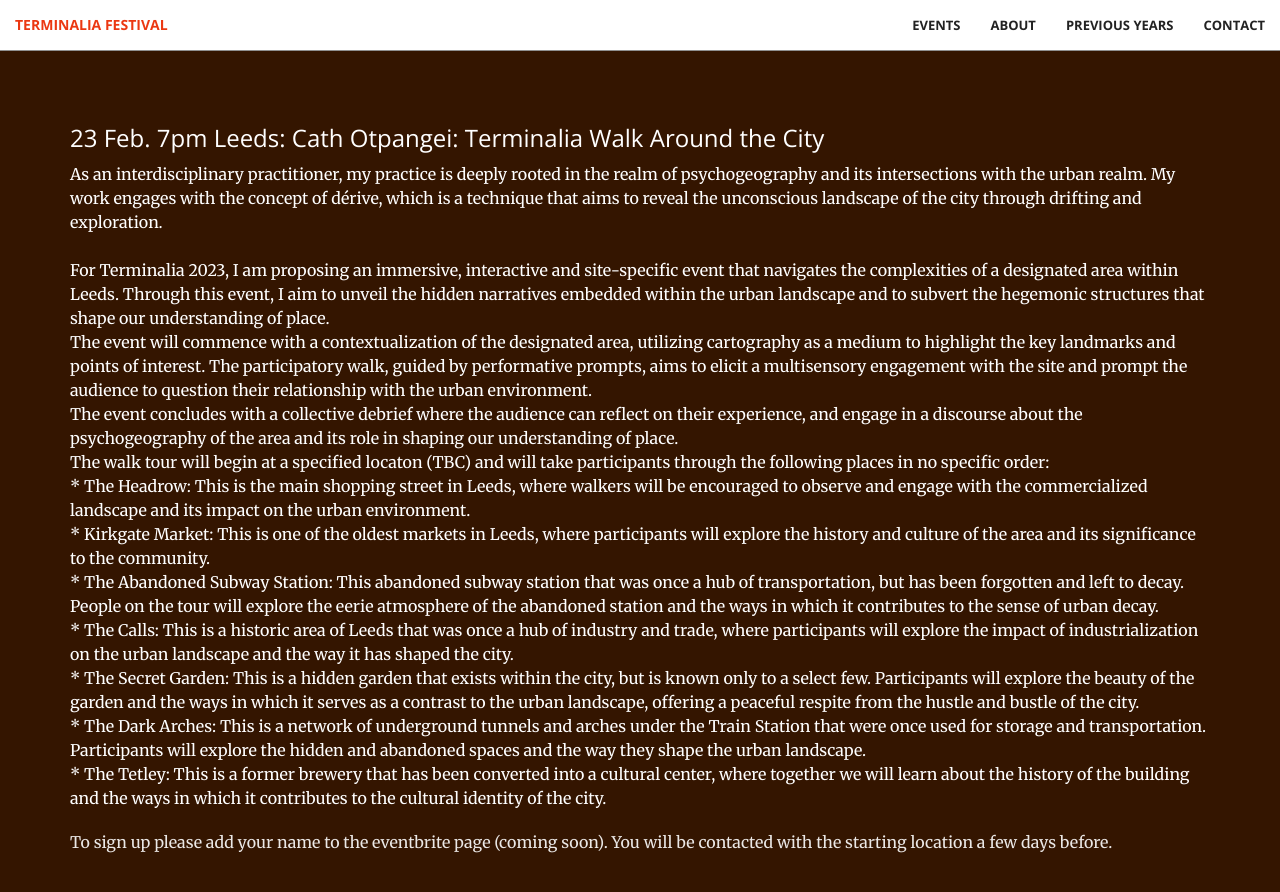
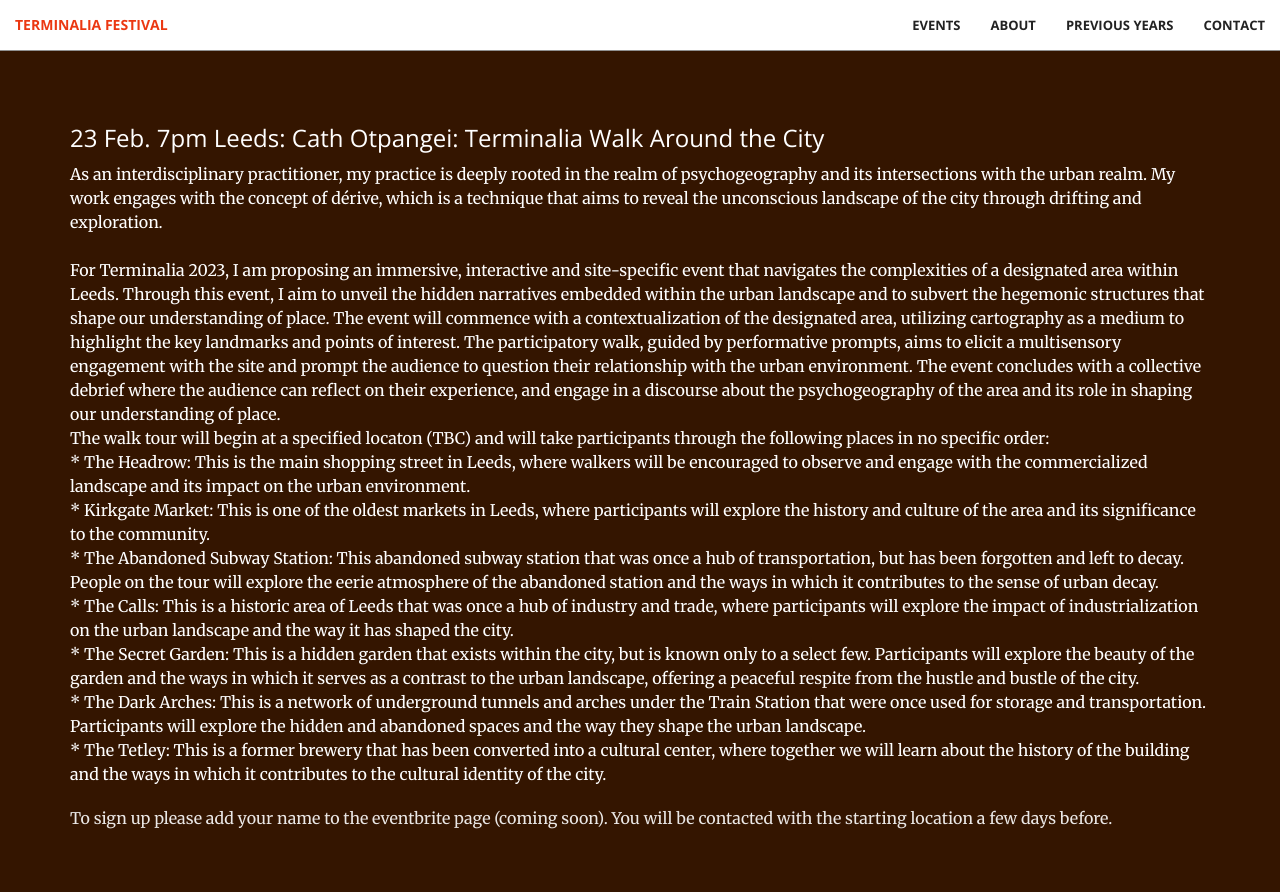
Before and after one commit to timwaters/terminalia, a Jekyll site: the page built from index.html, in a window 1280 px wide and 900 px high, scrolled down 2478 px. Shown: the top 892 px of the window. Built offline with Jekyll 4.4.1, drawn with Linux system fonts in a browser that asks for light colours.

Commit message:
formatting

```diff
--- a/_includes/events.html
+++ b/_includes/events.html
@@ -66,11 +66,7 @@
           <p class="text">
             As an interdisciplinary practitioner, my practice is deeply rooted in the realm of psychogeography and its intersections with the urban realm. My work engages with the concept of dérive, which is a technique that aims to reveal the unconscious landscape of the city through drifting and exploration.
             <br /> <br />
-            For Terminalia 2023, I am proposing an immersive, interactive and site-specific event that navigates the complexities of a designated area within Leeds. Through this event, I aim to unveil the hidden narratives embedded within the urban landscape and to subvert the hegemonic structures that shape our understanding of place.
-            <br />
-            The event will commence with a contextualization of the designated area, utilizing cartography as a medium to highlight the key landmarks and points of interest. The participatory walk, guided by performative prompts, aims to elicit a multisensory engagement with the site and prompt the audience to question their relationship with the urban environment.
-            <br />
-            The event concludes with a collective debrief where the audience can reflect on their experience, and engage in a discourse about the psychogeography of the area and its role in shaping our understanding of place.
+            For Terminalia 2023, I am proposing an immersive, interactive and site-specific event that navigates the complexities of a designated area within Leeds. Through this event, I aim to unveil the hidden narratives embedded within the urban landscape and to subvert the hegemonic structures that shape our understanding of place.            The event will commence with a contextualization of the designated area, utilizing cartography as a medium to highlight the key landmarks and points of interest. The participatory walk, guided by performative prompts, aims to elicit a multisensory engagement with the site and prompt the audience to question their relationship with the urban environment.             The event concludes with a collective debrief where the audience can reflect on their experience, and engage in a discourse about the psychogeography of the area and its role in shaping our understanding of place.
             <br />
             The walk tour will begin at a specified locaton (TBC) and will take participants through the following places in no specific order:
             <br />
```
